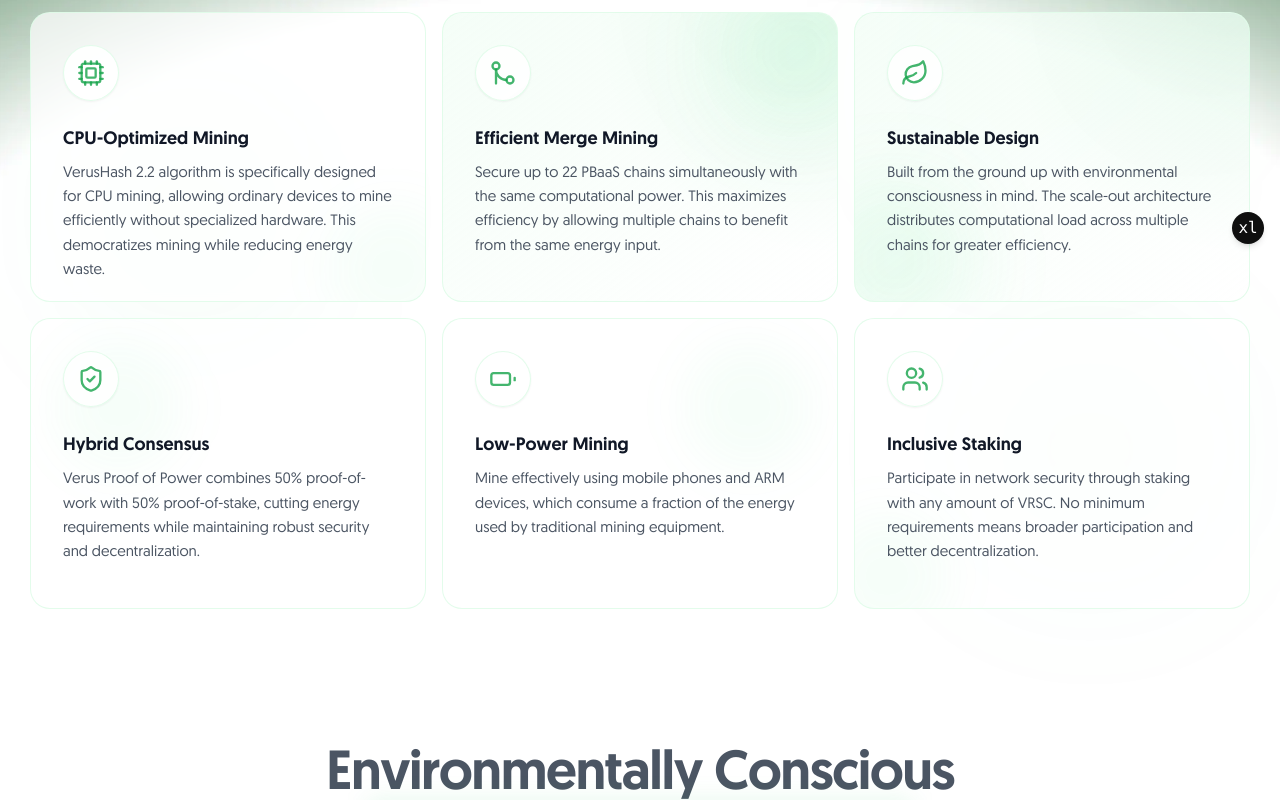
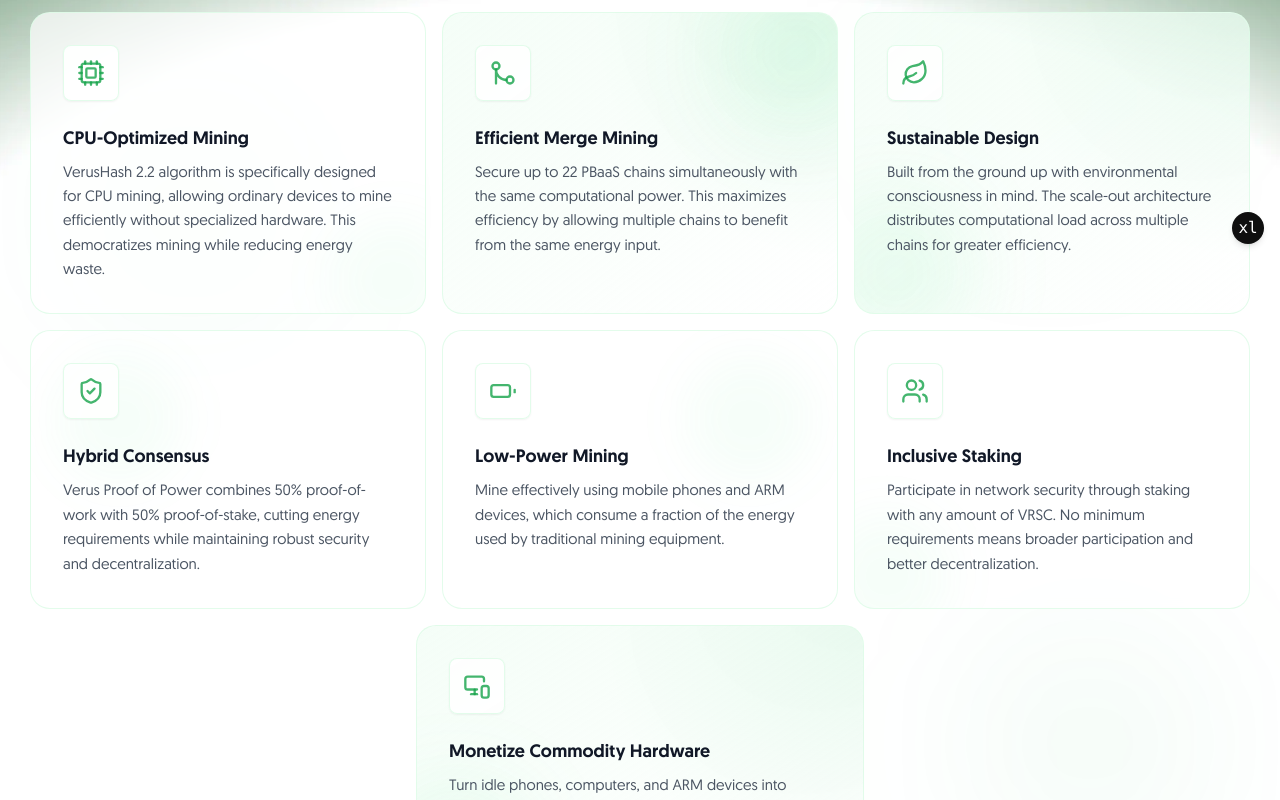
Before and after one commit to naward-cs/verus-website-2025-1, a Next.js app: page /green in a window 1280 px wide. Shown: the part 540-1340 px from the top of the page. Built offline with nearby package versions, Linux system fonts and the light colour scheme; no server answers.

Commit message:
green update

```diff
--- a/src/features/green/features-grid.tsx
+++ b/src/features/green/features-grid.tsx
@@ -1,4 +1,4 @@
-import {Battery, Cpu, GitMerge, Leaf, ShieldCheck, Users} from 'lucide-react'
+import { Battery, Cpu, GitMerge, Leaf, MonitorSmartphone, ShieldCheck, Users } from 'lucide-react'
 
 export function GreenFeaturesGrid() {
   return (
@@ -8,14 +8,14 @@ export function GreenFeaturesGrid() {
       <div className="absolute -top-10 right-20 -z-10 h-60 w-60 rounded-full bg-green-500/5 blur-[80px] dark:bg-green-500/5"></div>
       <div className="absolute bottom-10 right-10 -z-10 h-60 w-60 rounded-full bg-green-500/5 blur-[80px] dark:bg-green-500/5"></div>
 
-      <div className="grid grid-cols-1 gap-2 md:grid-cols-3 md:gap-4">
-        {/* Left Column - 2 Features */}
-        <div className="col-span-1 flex flex-col gap-4">
+      <div className="space-y-4">
+        {/* First Row - 3 Features */}
+        <div className="grid grid-cols-1 gap-4 md:grid-cols-3">
           {/* CPU-Optimized Mining */}
-          <div className="group relative flex-1 overflow-hidden border border-green-100/80 bg-white/70 p-6 backdrop-blur-sm transition-all duration-300 dark:border-green-900/30 dark:bg-gray-900/50 md:rounded-[20px] md:p-8">
+          <div className="group relative h-full overflow-hidden border border-green-100/80 bg-white/70 p-6 backdrop-blur-sm transition-all duration-300 dark:border-green-900/30 dark:bg-gray-900/50 md:rounded-[20px] md:p-8">
             <div className="absolute -bottom-8 -right-8 h-32 w-32 rounded-full bg-green-400/5 blur-xl dark:bg-green-400/10"></div>
             <div className="relative">
-              <div className="mb-6 flex h-14 w-14 items-center justify-center rounded-full border border-green-100/80 bg-white/90 shadow-sm transition-colors duration-300 group-hover:bg-green-50 dark:border-green-900/30 dark:bg-gray-800/90 dark:group-hover:bg-gray-800">
+              <div className="mb-6 flex h-14 w-14 items-center justify-center rounded-lg border border-green-100/80 bg-white/90 shadow-sm transition-colors duration-300 group-hover:bg-green-50 dark:border-green-900/30 dark:bg-gray-800/90 dark:group-hover:bg-gray-800">
                 <Cpu className="h-7 w-7 text-green-600/80 dark:text-green-400" />
               </div>
               <h3 className="mb-2 text-[16px] font-medium text-gray-900 dark:text-white md:text-[18px]">
@@ -30,33 +30,12 @@ export function GreenFeaturesGrid() {
             </div>
           </div>
 
-          {/* Hybrid Consensus */}
-          <div className="group relative flex-1 overflow-hidden border border-green-100/80 bg-white/70 p-6 backdrop-blur-sm transition-all duration-300 dark:border-green-900/30 dark:bg-gray-900/50 md:rounded-[20px] md:p-8">
-            <div className="absolute left-6 top-6 h-32 w-32 rounded-full bg-green-400/5 blur-xl dark:bg-green-400/10"></div>
-            <div className="relative">
-              <div className="mb-6 flex h-14 w-14 items-center justify-center rounded-full border border-green-100/80 bg-white/90 shadow-sm transition-colors duration-300 group-hover:bg-green-50 dark:border-green-900/30 dark:bg-gray-800/90 dark:group-hover:bg-gray-800">
-                <ShieldCheck className="h-7 w-7 text-green-600/80 dark:text-green-400" />
-              </div>
-              <h3 className="mb-2 text-[16px] font-medium text-gray-900 dark:text-white md:text-[18px]">
-                Hybrid Consensus
-              </h3>
-              <p className="text-[14px] leading-relaxed text-gray-600 dark:text-gray-300 md:text-[15px]">
-                Verus Proof of Power combines 50% proof-of-work with 50%
-                proof-of-stake, cutting energy requirements while maintaining
-                robust security and decentralization.
-              </p>
-            </div>
-          </div>
-        </div>
-
-        {/* Center Column - 2 Features */}
-        <div className="col-span-1 flex flex-col gap-4">
           {/* Efficient Merge Mining */}
-          <div className="group relative flex-1 overflow-hidden border border-green-100/80 bg-gradient-to-br from-green-50/70 to-white p-6 backdrop-blur-sm transition-all duration-300 dark:border-green-900/30 dark:from-green-950/40 dark:to-gray-950 md:rounded-[20px] md:p-8">
+          <div className="group relative h-full overflow-hidden border border-green-100/80 bg-gradient-to-br from-green-50/70 to-white p-6 backdrop-blur-sm transition-all duration-300 dark:border-green-900/30 dark:from-green-950/40 dark:to-gray-950 md:rounded-[20px] md:p-8">
             <div className="absolute inset-0 bg-[radial-gradient(circle_at_top_right,rgba(34,197,94,0.08),transparent_50%)] dark:bg-[radial-gradient(circle_at_top_right,rgba(34,197,94,0.15),transparent_50%)]"></div>
             <div className="absolute -right-10 -top-10 h-40 w-40 rounded-full bg-green-400/10 blur-2xl dark:bg-green-400/20"></div>
             <div className="relative">
-              <div className="mb-6 flex h-14 w-14 items-center justify-center rounded-full border border-green-100/80 bg-white/90 shadow-sm transition-colors duration-300 group-hover:bg-green-50 dark:border-green-900/30 dark:bg-gray-800/90 dark:group-hover:bg-gray-800">
+              <div className="mb-6 flex h-14 w-14 items-center justify-center rounded-lg border border-green-100/80 bg-white/90 shadow-sm transition-colors duration-300 group-hover:bg-green-50 dark:border-green-900/30 dark:bg-gray-800/90 dark:group-hover:bg-gray-800">
                 <GitMerge className="h-7 w-7 text-green-600/80 dark:text-green-400" />
               </div>
               <h3 className="mb-2 text-[16px] font-medium text-gray-900 dark:text-white md:text-[18px]">
@@ -70,11 +49,51 @@ export function GreenFeaturesGrid() {
             </div>
           </div>
 
+          {/* Sustainable Design */}
+          <div className="group relative h-full overflow-hidden border border-green-100/80 bg-gradient-to-br from-green-50/70 to-white p-6 backdrop-blur-sm transition-all duration-300 dark:border-green-900/30 dark:from-green-950/40 dark:to-gray-950 md:rounded-[20px] md:p-8">
+            <div className="absolute inset-0 bg-[radial-gradient(circle_at_top_right,rgba(34,197,94,0.08),transparent_50%)] dark:bg-[radial-gradient(circle_at_top_right,rgba(34,197,94,0.15),transparent_50%)]"></div>
+            <div className="absolute -bottom-10 -left-10 h-40 w-40 rounded-full bg-green-400/10 blur-2xl dark:bg-green-400/20"></div>
+            <div className="relative">
+              <div className="mb-6 flex h-14 w-14 items-center justify-center rounded-lg border border-green-100/80 bg-white/90 shadow-sm transition-colors duration-300 group-hover:bg-green-50 dark:border-green-900/30 dark:bg-gray-800/90 dark:group-hover:bg-gray-800">
+                <Leaf className="h-7 w-7 text-green-600/80 dark:text-green-400" />
+              </div>
+              <h3 className="mb-2 text-[16px] font-medium text-gray-900 dark:text-white md:text-[18px]">
+                Sustainable Design
+              </h3>
+              <p className="text-[14px] leading-relaxed text-gray-600 dark:text-gray-300 md:text-[15px]">
+                Built from the ground up with environmental consciousness in
+                mind. The scale-out architecture distributes computational load
+                across multiple chains for greater efficiency.
+              </p>
+            </div>
+          </div>
+        </div>
+
+        {/* Second Row - 3 Features */}
+        <div className="grid grid-cols-1 gap-4 md:grid-cols-3">
+          {/* Hybrid Consensus */}
+          <div className="group relative h-full overflow-hidden border border-green-100/80 bg-white/70 p-6 backdrop-blur-sm transition-all duration-300 dark:border-green-900/30 dark:bg-gray-900/50 md:rounded-[20px] md:p-8">
+            <div className="absolute left-6 top-6 h-32 w-32 rounded-full bg-green-400/5 blur-xl dark:bg-green-400/10"></div>
+            <div className="relative">
+              <div className="mb-6 flex h-14 w-14 items-center justify-center rounded-lg border border-green-100/80 bg-white/90 shadow-sm transition-colors duration-300 group-hover:bg-green-50 dark:border-green-900/30 dark:bg-gray-800/90 dark:group-hover:bg-gray-800">
+                <ShieldCheck className="h-7 w-7 text-green-600/80 dark:text-green-400" />
+              </div>
+              <h3 className="mb-2 text-[16px] font-medium text-gray-900 dark:text-white md:text-[18px]">
+                Hybrid Consensus
+              </h3>
+              <p className="text-[14px] leading-relaxed text-gray-600 dark:text-gray-300 md:text-[15px]">
+                Verus Proof of Power combines 50% proof-of-work with 50%
+                proof-of-stake, cutting energy requirements while maintaining
+                robust security and decentralization.
+              </p>
+            </div>
+          </div>
+
           {/* Low-Power Mining */}
-          <div className="group relative flex-1 overflow-hidden border border-green-100/80 bg-white/70 p-6 backdrop-blur-sm transition-all duration-300 dark:border-green-900/30 dark:bg-gray-900/50 md:rounded-[20px] md:p-8">
+          <div className="group relative h-full overflow-hidden border border-green-100/80 bg-white/70 p-6 backdrop-blur-sm transition-all duration-300 dark:border-green-900/30 dark:bg-gray-900/50 md:rounded-[20px] md:p-8">
             <div className="absolute right-6 top-6 h-32 w-32 rounded-full bg-green-400/5 blur-xl dark:bg-green-400/10"></div>
             <div className="relative">
-              <div className="mb-6 flex h-14 w-14 items-center justify-center rounded-full border border-green-100/80 bg-white/90 shadow-sm transition-colors duration-300 group-hover:bg-green-50 dark:border-green-900/30 dark:bg-gray-800/90 dark:group-hover:bg-gray-800">
+              <div className="mb-6 flex h-14 w-14 items-center justify-center rounded-lg border border-green-100/80 bg-white/90 shadow-sm transition-colors duration-300 group-hover:bg-green-50 dark:border-green-900/30 dark:bg-gray-800/90 dark:group-hover:bg-gray-800">
                 <Battery className="h-7 w-7 text-green-600/80 dark:text-green-400" />
               </div>
               <h3 className="mb-2 text-[16px] font-medium text-gray-900 dark:text-white md:text-[18px]">
@@ -87,34 +106,12 @@ export function GreenFeaturesGrid() {
               </p>
             </div>
           </div>
-        </div>
-
-        {/* Right Column - 2 Features */}
-        <div className="col-span-1 flex flex-col gap-4">
-          {/* Sustainable Design */}
-          <div className="group relative flex-1 overflow-hidden border border-green-100/80 bg-gradient-to-br from-green-50/70 to-white p-6 backdrop-blur-sm transition-all duration-300 dark:border-green-900/30 dark:from-green-950/40 dark:to-gray-950 md:rounded-[20px] md:p-8">
-            <div className="absolute inset-0 bg-[radial-gradient(circle_at_top_right,rgba(34,197,94,0.08),transparent_50%)] dark:bg-[radial-gradient(circle_at_top_right,rgba(34,197,94,0.15),transparent_50%)]"></div>
-            <div className="absolute -bottom-10 -left-10 h-40 w-40 rounded-full bg-green-400/10 blur-2xl dark:bg-green-400/20"></div>
-            <div className="relative">
-              <div className="mb-6 flex h-14 w-14 items-center justify-center rounded-full border border-green-100/80 bg-white/90 shadow-sm transition-colors duration-300 group-hover:bg-green-50 dark:border-green-900/30 dark:bg-gray-800/90 dark:group-hover:bg-gray-800">
-                <Leaf className="h-7 w-7 text-green-600/80 dark:text-green-400" />
-              </div>
-              <h3 className="mb-2 text-[16px] font-medium text-gray-900 dark:text-white md:text-[18px]">
-                Sustainable Design
-              </h3>
-              <p className="text-[14px] leading-relaxed text-gray-600 dark:text-gray-300 md:text-[15px]">
-                Built from the ground up with environmental consciousness in
-                mind. The scale-out architecture distributes computational load
-                across multiple chains for greater efficiency.
-              </p>
-            </div>
-          </div>
 
           {/* Inclusive Staking */}
-          <div className="group relative flex-1 overflow-hidden border border-green-100/80 bg-white/70 p-6 backdrop-blur-sm transition-all duration-300 dark:border-green-900/30 dark:bg-gray-900/50 md:rounded-[20px] md:p-8">
+          <div className="group relative h-full overflow-hidden border border-green-100/80 bg-white/70 p-6 backdrop-blur-sm transition-all duration-300 dark:border-green-900/30 dark:bg-gray-900/50 md:rounded-[20px] md:p-8">
             <div className="absolute -bottom-8 -left-8 h-32 w-32 rounded-full bg-green-400/5 blur-xl dark:bg-green-400/10"></div>
             <div className="relative">
-              <div className="mb-6 flex h-14 w-14 items-center justify-center rounded-full border border-green-100/80 bg-white/90 shadow-sm transition-colors duration-300 group-hover:bg-green-50 dark:border-green-900/30 dark:bg-gray-800/90 dark:group-hover:bg-gray-800">
+              <div className="mb-6 flex h-14 w-14 items-center justify-center rounded-lg border border-green-100/80 bg-white/90 shadow-sm transition-colors duration-300 group-hover:bg-green-50 dark:border-green-900/30 dark:bg-gray-800/90 dark:group-hover:bg-gray-800">
                 <Users className="h-7 w-7 text-green-600/80 dark:text-green-400" />
               </div>
               <h3 className="mb-2 text-[16px] font-medium text-gray-900 dark:text-white md:text-[18px]">
@@ -128,6 +125,28 @@ export function GreenFeaturesGrid() {
             </div>
           </div>
         </div>
+
+        {/* Third Row - 1 Feature (centered) */}
+        <div className="flex justify-center">
+          <div className="w-full max-w-md">
+            {/* Monetize Commodity Hardware */}
+            <div className="group relative h-full overflow-hidden border border-green-100/80 bg-gradient-to-br from-green-50/70 to-white p-6 backdrop-blur-sm transition-all duration-300 dark:border-green-900/30 dark:from-green-950/40 dark:to-gray-950 md:rounded-[20px] md:p-8">
+              <div className="absolute inset-0 bg-[radial-gradient(circle_at_top_right,rgba(34,197,94,0.08),transparent_50%)] dark:bg-[radial-gradient(circle_at_top_right,rgba(34,197,94,0.15),transparent_50%)]"></div>
+              <div className="absolute -left-10 -bottom-10 h-40 w-40 rounded-full bg-green-400/10 blur-2xl dark:bg-green-400/20"></div>
+              <div className="relative">
+                <div className="mb-6 flex h-14 w-14 items-center justify-center rounded-lg border border-green-100/80 bg-white/90 shadow-sm transition-colors duration-300 group-hover:bg-green-50 dark:border-green-900/30 dark:bg-gray-800/90 dark:group-hover:bg-gray-800">
+                  <MonitorSmartphone className="h-7 w-7 text-green-600/80 dark:text-green-400" />
+                </div>
+                <h3 className="mb-2 text-[16px] font-medium text-gray-900 dark:text-white md:text-[18px]">
+                  Monetize Commodity Hardware
+                </h3>
+                <p className="text-[14px] leading-relaxed text-gray-600 dark:text-gray-300 md:text-[15px]">
+                  Turn idle phones, computers, and ARM devices into income-generating assets. No need for expensive, specialized mining equipment—use multi-purpose devices you already own to earn rewards.
+                </p>
+              </div>
+            </div>
+          </div>
+        </div>
       </div>
     </div>
   )
```
